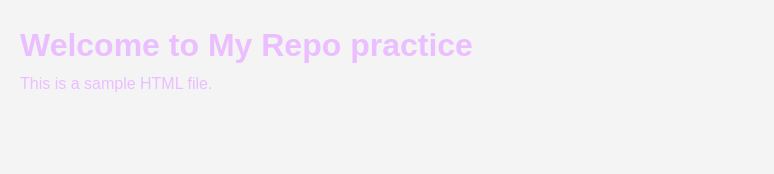
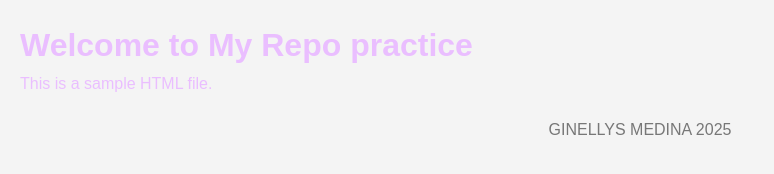
Before and after one commit to mylifeasggy/repo-practice, a plain HTML site: page index.html in a window 1280 px wide. Shown: the whole page, without its empty margins (0-774 px from the left). Drawn offline with Linux system fonts and the light colour scheme.

Commit message:
add a paragraph to Read and a footer to html

```diff
--- a/index.html
+++ b/index.html
@@ -10,5 +10,9 @@
 <body>
     <h1>Welcome to My Repo practice</h1>
     <p>This is a sample HTML file.</p>
+
+
+
+ <footer> GINELLYS MEDINA 2025</footer>
 </body>
 </html> <!-- This is the end of the HTML document -->
```
Also changed, not shown: 1 other file.
